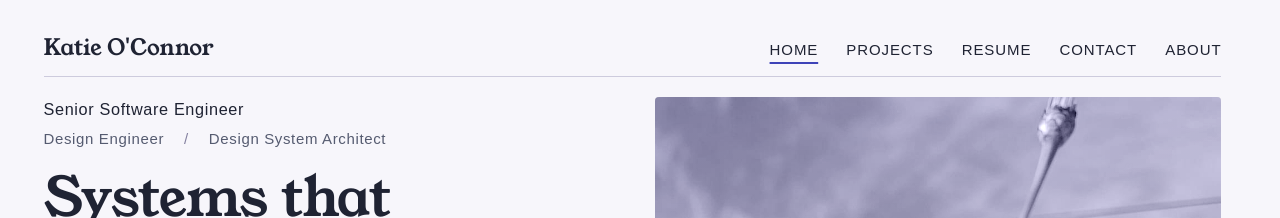
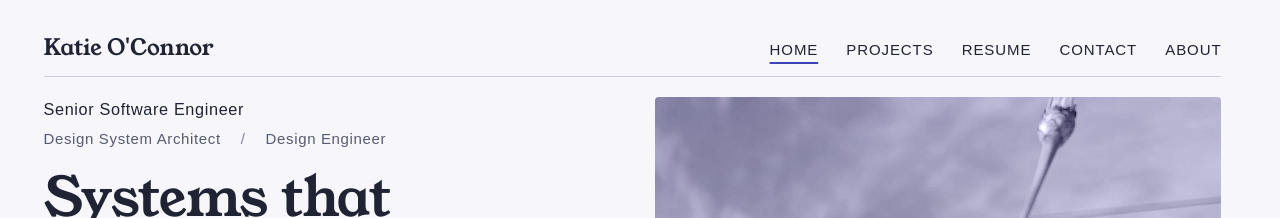
Before and after one commit to ktocdev/portfolio, a Next.js app: page / in a window 1280 px wide. Shown: the top 218 px of the page. Built offline with nearby package versions, Linux system fonts and the light colour scheme; a web font is replaced by a local one.

Commit message:
PORT-15 - reorder titles

```diff
--- a/src/content/site.ts
+++ b/src/content/site.ts
@@ -6,7 +6,7 @@
 export const SITE = {
   name: "Katie O'Connor",
   role: 'Senior Software Engineer',
-  specialties: ['Design Engineer', 'Design System Architect'],
+  specialties: ['Design System Architect', 'Design Engineer'],
   email: 'katie.oconnor13@gmail.com',
   url: 'https://ktoc.dev',
   /* Evaluated at build time (static export), so it tracks the last deploy. */
```
